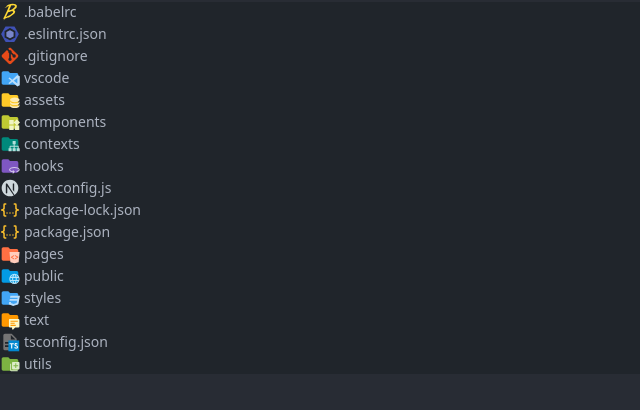
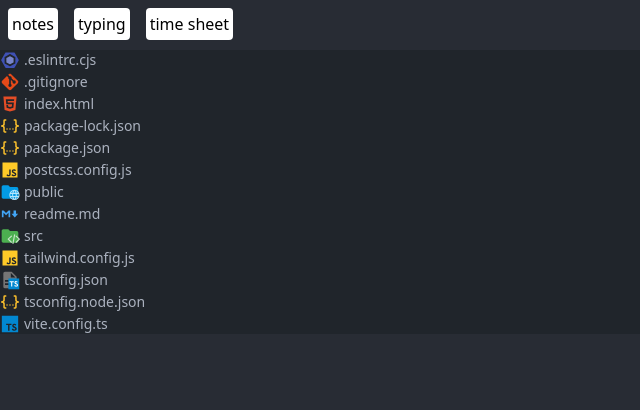
Before and after one commit to dmm22/portfolio, a React (Vite) app: page / in a window 1280 px wide. Shown: the top 410 px of the page, without its empty margins (0-640 px from the left). Built offline with nearby package versions, Linux system fonts and the light colour scheme.

Commit message:
Add context, and a function to switch between repositories

```diff
--- a/src/App.tsx
+++ b/src/App.tsx
@@ -1,10 +1,12 @@
 import Explorer from "./components/Explorer"
-import Svg from "./components/Svg"
+import CodeContextProvider from "./contexts/CodeContext"
 
 export default function App() {
   return (
-    <div>
-      <Explorer />
-    </div>
+    <CodeContextProvider>
+      <div>
+        <Explorer />
+      </div>
+    </CodeContextProvider>
   )
 }
--- a/src/components/Explorer.tsx
+++ b/src/components/Explorer.tsx
@@ -1,14 +1,41 @@
-import typing from "../data/typing.json"
+import { useContext } from "react"
+
 import FolderItem from "../types/FolderItem"
 import FileItem from "../types/FileItem"
 import ExplorerItem from "./ExplorerItem"
+import { CodeContext } from "../contexts/CodeContext"
+// import notes from "../data/notes.json"
+// import typing from "../data/typing.json"
+// import timeSheet from "../data/timeSheet.json"
 
 export default function Explorer() {
+  const { repository, switchRepository } = useContext(CodeContext)
+
   return (
-    <div className="bg-secondary-bg">
-      {typing.map(item => (
-        <ExplorerItem item={item as FileItem | FolderItem} />
-      ))}
-    </div>
+    <>
+      <button
+        className="m-2 bg-white text-black p-1 rounded"
+        onClick={() => switchRepository("notes")}
+      >
+        notes
+      </button>
+      <button
+        className="m-2 bg-white text-black p-1 rounded"
+        onClick={() => switchRepository("typing")}
+      >
+        typing
+      </button>
+      <button
+        className="m-2 bg-white text-black p-1 rounded"
+        onClick={() => switchRepository("timeSheet")}
+      >
+        time sheet
+      </button>
+      <div className="bg-secondary-bg">
+        {repository.map(item => (
+          <ExplorerItem item={item as FileItem | FolderItem} />
+        ))}
+      </div>
+    </>
   )
 }
--- /dev/null
+++ b/src/contexts/CodeContext.tsx
@@ -0,0 +1,41 @@
+import notes from "../data/notes.json"
+import timeSheet from "../data/timeSheet.json"
+import typing from "../data/typing.json"
+import { createContext, useState } from "react"
+import RepositoryName from "../types/RepositoryName"
+
+type Repository = typeof notes
+
+interface CodeContextInterface {
+  repository: Repository
+  switchRepository: (newRepository: RepositoryName) => void
+}
+
+export const CodeContext = createContext<CodeContextInterface>(
+  {} as CodeContextInterface
+)
+
+const repositories = { notes, timeSheet, typing }
+
+export default function CodeContextProvider({
+  children,
+}: {
+  children: JSX.Element | JSX.Element[]
+}) {
+  const [repository, setRepository] = useState(notes)
+
+  function switchRepository(newRepository: RepositoryName) {
+    setRepository(repositories[newRepository])
+  }
+
+  return (
+    <CodeContext.Provider
+      value={{
+        repository,
+        switchRepository,
+      }}
+    >
+      {children}
+    </CodeContext.Provider>
+  )
+}
--- /dev/null
+++ b/src/types/RepositoryName.ts
@@ -0,0 +1,2 @@
+type RepositoryName = "notes" | "timeSheet" | "typing"
+export default RepositoryName
```
Also changed, not shown: src/assets/md.svg (added).
